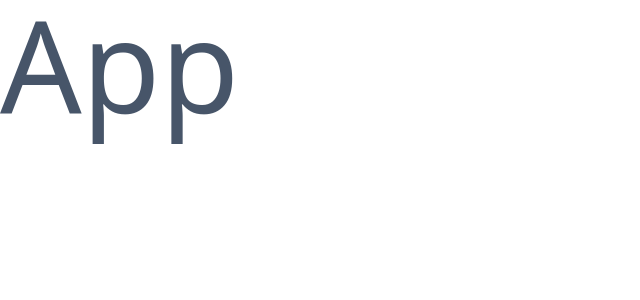
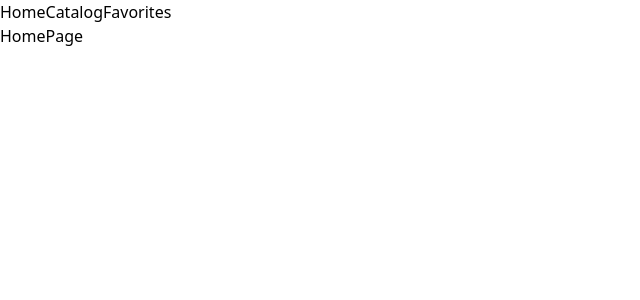
Before and after one commit to koleso8/Rent-Car, a React (Vite) app: page / in a window 1280 px wide. Shown: the top 300 px of the page, without its empty margins (0-640 px from the left). Built offline with nearby package versions, Linux system fonts and the light colour scheme.

Commit message:
add routers

```diff
--- a/package.json
+++ b/package.json
@@ -15,6 +15,7 @@
     "formik": "^2.4.6",
     "react": "^18.3.1",
     "react-dom": "^18.3.1",
+    "react-loader-spinner": "^6.1.6",
     "react-redux": "^9.1.2",
     "react-router-dom": "^6.26.2",
     "redux-persist": "^6.0.0"
--- a/src/App.jsx
+++ b/src/App.jsx
@@ -1,7 +1,21 @@
-import React from 'react';
+import { Navigate, Route, Routes } from 'react-router-dom';
+
+import HomePage from './pages/HomePage';
+import CatalogPage from './pages/CatalogPage';
+import FavoritesPage from './pages/FavoritesPage';
+import Layout from './pages/Layout';
 
 const App = () => {
-  return <div className="text-9xl text-slate-600">App</div>;
+  return (
+    <Layout>
+      <Routes>
+        <Route path="/" element={<HomePage />} />
+        <Route path="/catalog" element={<CatalogPage />} />
+        <Route path="/favorites" element={<FavoritesPage />} />
+        <Route path="*" element={<Navigate to={'/'} />} />
+      </Routes>
+    </Layout>
+  );
 };
 
 export default App;
--- /dev/null
+++ b/src/components/Loader/Loader.jsx
@@ -0,0 +1,21 @@
+import { ThreeDots } from 'react-loader-spinner';
+import s from './Loader.module.css';
+
+const Loader = () => {
+  return (
+    <div className={s.backdrop}>
+      <ThreeDots
+        visible={true}
+        height="160"
+        width="160"
+        color="#FA93E4"
+        radius="9"
+        ariaLabel="three-dots-loading"
+        wrapperStyle={{}}
+        wrapperClass=""
+      />
+    </div>
+  );
+};
+
+export default Loader;
--- /dev/null
+++ b/src/components/Loader/Loader.module.css
@@ -0,0 +1,12 @@
+.backdrop {
+  position: fixed;
+  top: 0;
+  left: 0;
+  width: 100%;
+  height: 100%;
+  background-color: rgba(0, 0, 0, 0.513);
+  display: flex;
+  align-items: center;
+  justify-content: center;
+  z-index: 999;
+}
--- /dev/null
+++ b/src/components/Navigation.jsx
@@ -0,0 +1,15 @@
+import { NavLink } from 'react-router-dom';
+
+const Navigation = () => {
+  return (
+    <nav>
+      <NavLink to="/">Home</NavLink>
+
+      <NavLink to="/catalog">Catalog</NavLink>
+
+      <NavLink to="/favorites">Favorites</NavLink>
+    </nav>
+  );
+};
+
+export default Navigation;
--- /dev/null
+++ b/src/pages/CatalogPage.jsx
@@ -0,0 +1,5 @@
+const CatalogPage = () => {
+  return <div>Catalog</div>;
+};
+
+export default CatalogPage;
--- /dev/null
+++ b/src/pages/FavoritesPage.jsx
@@ -0,0 +1,5 @@
+const FavoritesPage = () => {
+  return <div>Favorite</div>;
+};
+
+export default FavoritesPage;
--- /dev/null
+++ b/src/pages/HomePage.jsx
@@ -0,0 +1,5 @@
+const HomePage = () => {
+  return <div>HomePage</div>;
+};
+
+export default HomePage;
--- /dev/null
+++ b/src/pages/Layout.jsx
@@ -0,0 +1,14 @@
+import { Suspense } from 'react';
+import Navigation from '../components/Navigation';
+import Loader from '../components/Loader/Loader';
+
+const Layout = ({ children }) => {
+  return (
+    <header>
+      <Navigation />
+      <Suspense fallback={<Loader />}>{children}</Suspense>
+    </header>
+  );
+};
+
+export default Layout;
--- a/src/redux/cars/operation.js
+++ b/src/redux/cars/operation.js
@@ -2,6 +2,7 @@ import { createAsyncThunk } from '@reduxjs/toolkit';
 import axios from 'axios';
 
 axios.defaults.baseURL = 'https://66e862cfb17821a9d9dc8720.mockapi.io/cars/';
+axios.defaults.params = { limit: 12 };
 
 export const fetchCarsThunk = createAsyncThunk(
   'cars/fetchCars',
@@ -17,9 +18,9 @@ export const fetchCarsThunk = createAsyncThunk(
 
 export const loadMoreCarsThunk = createAsyncThunk(
   'cars/loadMoreCars',
-  async (_, thunkAPI) => {
+  async (page, thunkAPI) => {
     try {
-      const { data } = await axios.get('advert');
+      const { data } = await axios.get('advert', { params: { page } });
       return data;
     } catch (error) {
       return thunkAPI.rejectWithValue(error.message);
```
Also changed, not shown: eslint.config.js (+8 -7 lines), 1 other file (tests, documents, lock files or other folders).
